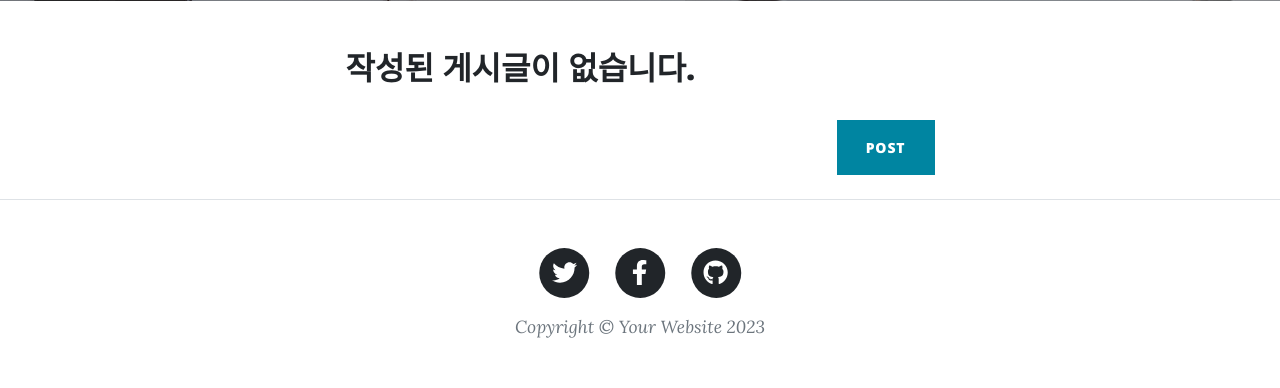
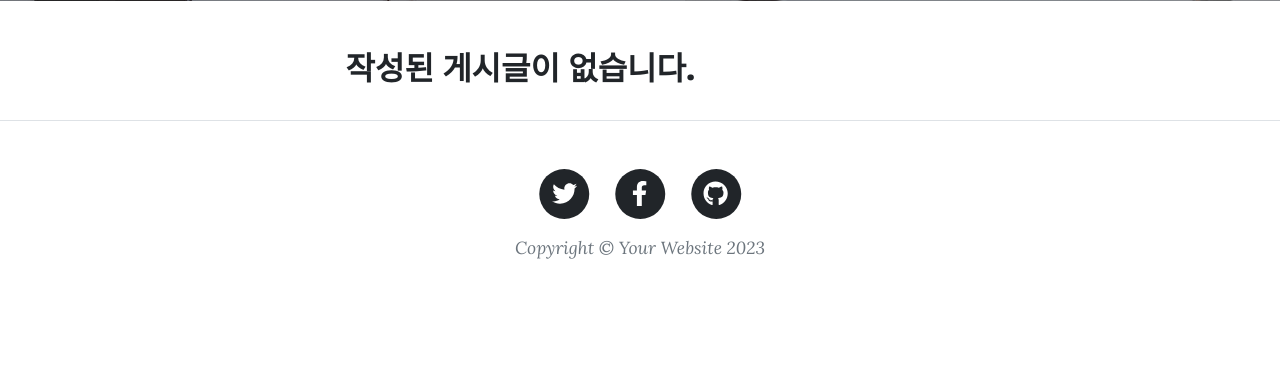
Before and after one commit to rlguswn/DjangoBlog, a Django app: page /blog/ in a window 1280 px wide. Shown: the part 531-919 px from the top of the page. After the commit the page ends 790 px from the top, so only its background shows below. Run offline with Django 4.2, Linux system fonts and the light colour scheme; data that the repository does not hold is empty; some libraries are stand-ins or nearby versions.

Commit message:
로그인 되지 않은 유저의 기능 제한

```diff
--- a/blog/models.py
+++ b/blog/models.py
@@ -1,11 +1,13 @@
 from django.db import models
+from django.contrib.auth import get_user_model
 
+User = get_user_model()
 
 # Create your models here.
 class Post(models.Model):
     title = models.CharField(max_length=30)
     content = models.TextField()
-    writer = models.CharField(max_length=30)
+    writer = models.ForeignKey(User, on_delete=models.CASCADE)
     created_at = models.DateTimeField(auto_now_add=True)
     updated_at = models.DateTimeField(auto_now=True)
 
@@ -16,7 +18,7 @@ class Post(models.Model):
 class Comment(models.Model):
     post = models.ForeignKey('Post', on_delete=models.CASCADE)
     content = models.TextField()
-    writer = models.CharField(max_length=30)
+    writer = models.ForeignKey(User, on_delete=models.CASCADE)
     created_at = models.DateTimeField(auto_now_add=True)
     updated_at = models.DateTimeField(auto_now=True)
 
--- a/blog/templates/blog/post_list.html
+++ b/blog/templates/blog/post_list.html
@@ -28,11 +28,7 @@
                         </a>
                         <p class="post-meta">
                             Posted by
-                    {% if post.writer %}
                             <a href="">{{ post.writer }}</a>
-                    {% else %}
-                        <a href="">익명</a>
-                    {% endif %}
                             on {{ post.created_at }}
                         </p>
                     </div>
@@ -40,43 +36,12 @@
             {% else %}
                 <h2>작성된 게시글이 없습니다.</h2>
             {% endif %}
-
             <div class="d-flex justify-content-end mb-4">
-                <a class="btn btn-primary text-uppercase mt-4" href="{% url 'blog:write' %}">post</a>
+                {% if user.is_authenticated %}
+                    <a class="btn btn-primary text-uppercase mt-4" href="{% url 'blog:write' %}">글쓰기</a>
+                {% endif %}
             </div>
         </div>
     </div>
 </div>
 {% endblock %}
-
-<!--    <p>블로그 목록 첫 화면입니다.</p>-->
-<!--    {% if posts %}-->
-<!--    <table>-->
-<!--        <thead>-->
-<!--            <tr>-->
-<!--                <td>제목</td>-->
-<!--                <td>내용</td>-->
-<!--                <td>작성자</td>-->
-<!--            </tr>-->
-<!--        </thead>-->
-<!--        {% for post in posts %}-->
-<!--        <tbody>-->
-<!--            <tr>-->
-<!--                <td><a href="{% url 'blog:detail' pk=post.pk %}">{{ post.title }}</a></td>-->
-<!--                <td><a href="{% url 'blog:detail' pk=post.pk %}">{{ post.content }}</a></td>-->
-<!--                <td>-->
-<!--                    {% if post.writer %}-->
-<!--                        <a href="">{{ post.writer }}</a>-->
-<!--                    {% else %}-->
-<!--                        <p>익명</p>-->
-<!--                    {% endif %}-->
-<!--                </td>-->
-<!--            </tr>-->
-<!--        </tbody>-->
-<!--        {% endfor %}-->
-<!--    </table>-->
-<!--    {% else %}-->
-<!--        <p>게시글이 없습니다</p>-->
-<!--    {% endif %}-->
-<!--    <hr>-->
-<!--    <a href="{% url 'blog:write' %}">글쓰기</a>-->
--- a/blog/views.py
+++ b/blog/views.py
@@ -19,7 +19,6 @@ class PostList(View):
 class PostDetail(View):
     def get(self, request, pk):
         post = Post.objects.get(pk=pk)
-
         comment_form = CommentForm()
         category_form = CategoryForm()
         context = {
@@ -39,12 +38,16 @@ class PostWrite(View):
             'form': post_form
         }
         return render(request, 'blog/post_form.html', context)
+
     def post(self, request):
         post_form = PostForm(request.POST)
 
         if post_form.is_valid():
-            post = post_form.save()
+            post = post_form.save(commit=False)
+            post.writer = request.user
+            post.save()
             return redirect('blog:list')
+
         post_form.add_error(None, '폼이 유효하지 않습니다')
         context = {
             'form': post_form
@@ -155,6 +158,7 @@ class CategoryDelete(View):
 class CategorySearch(View):
     def get(self, request):
         category_form = CategoryForm(request.GET)
+
         if category_form.is_valid():
             category = category_form.cleaned_data['category']
             posts = Post.objects.filter(category__category=category)
--- a/templates/navbar.html
+++ b/templates/navbar.html
@@ -12,8 +12,12 @@
         <div class="collapse navbar-collapse" id="navbarResponsive">
             <ul class="navbar-nav ms-auto py-4 py-lg-0">
                 <li class="nav-item"><a class="nav-link px-lg-3 py-3 py-lg-4" href="{% url 'blog:list' %}">Home</a></li>
-                <li class="nav-item"><a class="nav-link px-lg-3 py-3 py-lg-4" href="{% url 'user:login' %}">Login</a></li>
-                <li class="nav-item"><a class="nav-link px-lg-3 py-3 py-lg-4" href="{% url 'user:register' %}">Signin</a></li>
+                {% if user.is_authenticated %}
+                    <li class="nav-item"><a class="nav-link px-lg-3 py-3 py-lg-4" href="{% url 'user:logout' %}">Logout</a></li>
+                {% else %}
+                    <li class="nav-item"><a class="nav-link px-lg-3 py-3 py-lg-4" href="{% url 'user:login' %}">Login</a></li>
+                    <li class="nav-item"><a class="nav-link px-lg-3 py-3 py-lg-4" href="{% url 'user:register' %}">Signin</a></li>
+                {% endif %}
                 <li class="nav-item"><a class="nav-link px-lg-3 py-3 py-lg-4" href="about.html">About</a></li>
                 <li class="nav-item"><a class="nav-link px-lg-3 py-3 py-lg-4" href="post.html">Sample Post</a></li>
                 <li class="nav-item"><a class="nav-link px-lg-3 py-3 py-lg-4" href="contact.html">Contact</a></li>
```
Also changed, not shown: blog/templates/blog/post_detail.html (+6 -8 lines), blog/migrations/0001_initial.py, blog/migrations/0002_initial.py (added), user/migrations/0001_initial.py, user/migrations/0002_alter_user_managers.py (deleted). Lines whose indentation alone changed are shown as unchanged.
